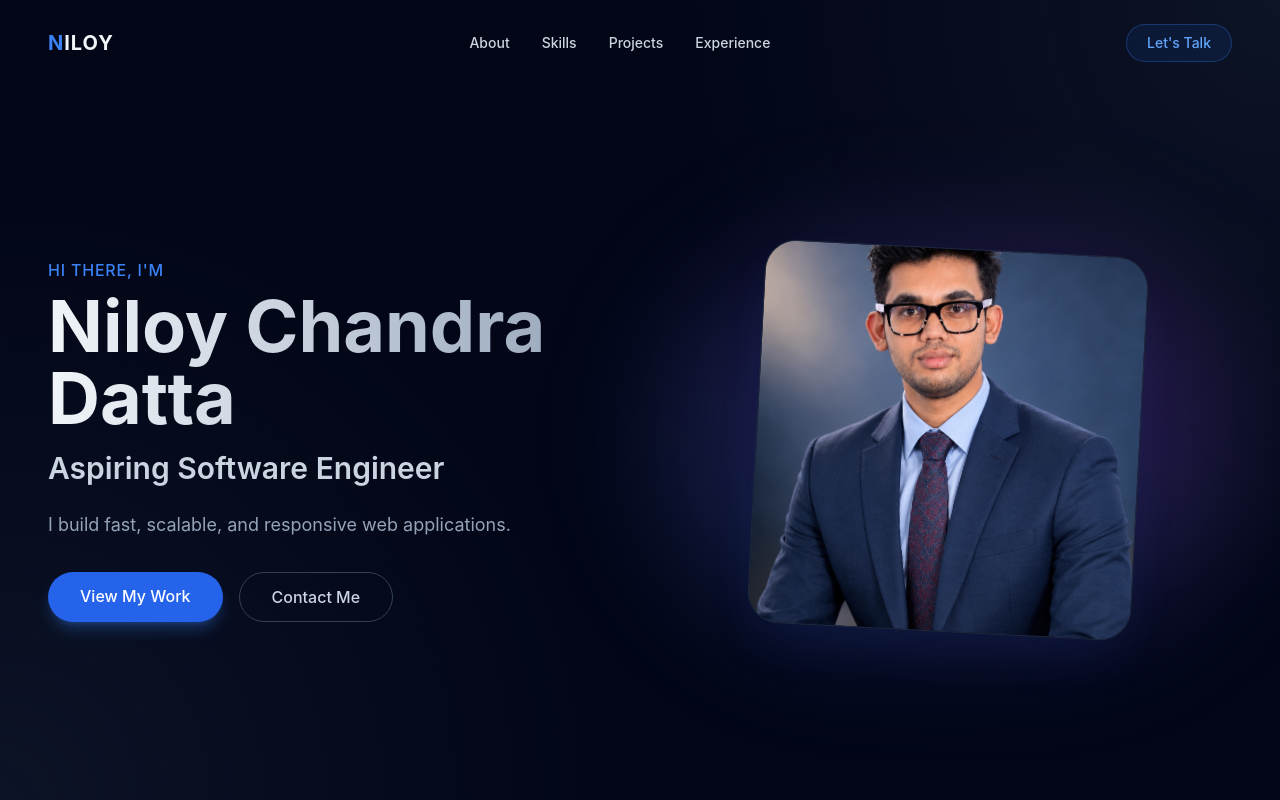
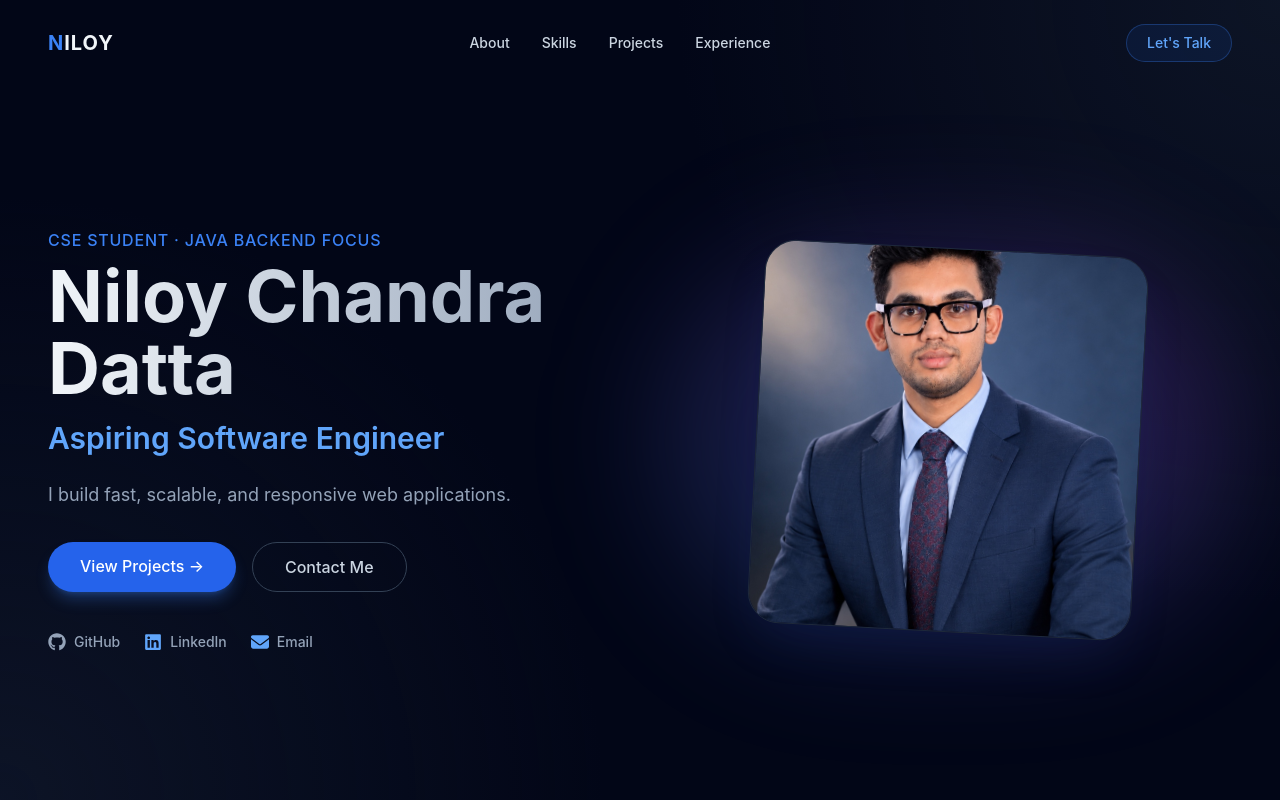
Before and after one commit to niloy-datta/portfolio-with-react, a React (Vite) app: page / in a window 1280 px wide. Shown: the top 800 px of the page. Built offline with nearby package versions, Linux system fonts and the light colour scheme.

Commit message:
Update Contact and Hero sections with full social channels and Let's Connect design

```diff
--- a/src/components/Contact.tsx
+++ b/src/components/Contact.tsx
@@ -1,25 +1,98 @@
 import React from "react";
 import { portfolio } from "../data/portfolio";
+import { FaGithub, FaLinkedin, FaEnvelope, FaArrowRight } from "react-icons/fa6";
 
 const Contact: React.FC = () => {
   return (
-    <section id="contact" className="py-24 relative overflow-hidden">
-      {/* Background glow */}
-      <div className="absolute top-1/2 left-1/2 -translate-x-1/2 -translate-y-1/2 w-[800px] h-[400px] bg-blue-600/5 rounded-full blur-[100px]"></div>
+    <section id="contact" className="py-20 bg-slate-950/60 border-t border-slate-800/40 relative overflow-hidden">
+      {/* Background glow effects */}
+      <div className="absolute top-1/2 left-1/4 -translate-y-1/2 w-96 h-96 bg-blue-600/10 rounded-full blur-3xl pointer-events-none"></div>
 
-      <div className="container mx-auto px-6 md:px-12 max-w-3xl text-center relative z-10">
-        <h2 className="text-4xl md:text-5xl font-bold text-slate-100 mb-6">
-          Get In Touch
+      <div className="container mx-auto px-6 md:px-12 max-w-6xl relative z-10">
+
+        <div className="flex flex-col lg:flex-row lg:items-center justify-between gap-10">
+
+          {/* Left Side: Header & Subtitle */}
+          <div className="max-w-md">
+            <p className="text-blue-500 text-xs font-bold tracking-widest uppercase mb-2">
+              08 | CONTACT
+            </p>
+            <h2 className="text-4xl md:text-5xl font-extrabold text-slate-100 tracking-tight mb-4">
+              Let's Connect
             </h2>
-        <p className="text-lg text-slate-400 mb-10 max-w-xl mx-auto">
-          Whether you have a question, a project idea, or just want to say hi, I'll try my best to get back to you!
+            <p className="text-slate-400 text-base leading-relaxed">
+              Interested in software development, learning opportunities and meaningful collaboration.
             </p>
+          </div>
+
+          {/* Right Side: Contact Channels & Send Message Button */}
+          <div className="flex flex-col sm:flex-row flex-wrap items-center gap-4">
+
+            {/* Email Card */}
             <a
               href={`mailto:${portfolio.socials.email}`}
-          className="inline-block bg-white text-slate-950 px-8 py-4 rounded-full font-bold text-lg hover:scale-105 transition-transform duration-300 shadow-xl shadow-white/10"
+              className="flex items-center gap-3.5 bg-slate-900/90 hover:bg-slate-850 border border-slate-800 hover:border-slate-700 px-5 py-3.5 rounded-2xl transition-all duration-200 group w-full sm:w-auto"
             >
-          Say Hello
+              <div className="w-10 h-10 rounded-xl bg-slate-800/80 border border-slate-700/60 flex items-center justify-center text-blue-400 group-hover:text-blue-300 group-hover:scale-105 transition-all">
+                <FaEnvelope size={18} />
+              </div>
+              <div className="text-left">
+                <span className="block text-xs font-medium text-slate-400">Email</span>
+                <span className="block text-sm font-semibold text-slate-200 group-hover:text-white transition-colors">
+                  {portfolio.socials.email}
+                </span>
+              </div>
             </a>
+
+            {/* GitHub Card */}
+            <a
+              href={portfolio.socials.github}
+              target="_blank"
+              rel="noopener noreferrer"
+              className="flex items-center gap-3.5 bg-slate-900/90 hover:bg-slate-850 border border-slate-800 hover:border-slate-700 px-5 py-3.5 rounded-2xl transition-all duration-200 group w-full sm:w-auto"
+            >
+              <div className="w-10 h-10 rounded-xl bg-slate-800/80 border border-slate-700/60 flex items-center justify-center text-slate-300 group-hover:text-white group-hover:scale-105 transition-all">
+                <FaGithub size={18} />
+              </div>
+              <div className="text-left">
+                <span className="block text-xs font-medium text-slate-400">GitHub</span>
+                <span className="block text-sm font-semibold text-slate-200 group-hover:text-white transition-colors">
+                  github.com/Niloy152
+                </span>
+              </div>
+            </a>
+
+            {/* LinkedIn Card */}
+            <a
+              href={portfolio.socials.linkedin}
+              target="_blank"
+              rel="noopener noreferrer"
+              className="flex items-center gap-3.5 bg-slate-900/90 hover:bg-slate-850 border border-slate-800 hover:border-slate-700 px-5 py-3.5 rounded-2xl transition-all duration-200 group w-full sm:w-auto"
+            >
+              <div className="w-10 h-10 rounded-xl bg-slate-800/80 border border-slate-700/60 flex items-center justify-center text-blue-400 group-hover:text-blue-300 group-hover:scale-105 transition-all">
+                <FaLinkedin size={18} />
+              </div>
+              <div className="text-left">
+                <span className="block text-xs font-medium text-slate-400">LinkedIn</span>
+                <span className="block text-sm font-semibold text-slate-200 group-hover:text-white transition-colors">
+                  linkedin.com/in/niloy-datta
+                </span>
+              </div>
+            </a>
+
+            {/* Send Message Button */}
+            <a
+              href={`mailto:${portfolio.socials.email}?subject=Let's%20Connect`}
+              className="flex items-center justify-center gap-2 bg-blue-600 hover:bg-blue-500 text-white font-medium px-6 py-4 rounded-2xl transition-all duration-200 shadow-lg shadow-blue-500/25 hover:shadow-blue-500/40 hover:-translate-y-0.5 w-full sm:w-auto text-sm"
+            >
+              <span>Send Message</span>
+              <FaArrowRight size={14} />
+            </a>
+
+          </div>
+
+        </div>
+
       </div>
     </section>
   );
--- a/src/components/Hero.tsx
+++ b/src/components/Hero.tsx
@@ -1,6 +1,7 @@
 import React from "react";
 // Data file import করা হচ্ছে যাতে dynamic data দেখানো যায়
 import { portfolio } from "../data/portfolio";
+import { FaGithub, FaLinkedin, FaEnvelope } from "react-icons/fa6";
 
 // Hero Component: এটা website-এর সবচেয়ে প্রথম অংশ।
 // এখানে আমার ছবি, নাম আর short introduction থাকবে।
@@ -14,7 +15,7 @@ const Hero: React.FC = () => {
 
         {/* Left Side: Text Content */}
         <div className="flex-1 text-center md:text-left">
-          <p className="text-blue-500 font-medium tracking-wider mb-2">HI THERE, I'M</p>
+          <p className="text-blue-500 font-medium tracking-wider mb-2">CSE STUDENT · JAVA BACKEND FOCUS</p>
 
           {/* নামটা অনেক বড় (text-5xl), bold এবং gradient color-এর হবে */}
           <h1 className="text-5xl md:text-7xl font-bold text-slate-100 mb-4 bg-clip-text text-transparent bg-gradient-to-r from-slate-100 to-slate-400">
@@ -22,7 +23,7 @@ const Hero: React.FC = () => {
           </h1>
 
           {/* role এবং tagline */}
-          <h2 className="text-2xl md:text-3xl font-semibold text-slate-300 mb-6">
+          <h2 className="text-2xl md:text-3xl font-semibold text-blue-400 mb-6">
             {portfolio.role}
           </h2>
           <p className="text-lg text-slate-400 max-w-xl mb-8 mx-auto md:mx-0 leading-relaxed">
@@ -30,18 +31,47 @@ const Hero: React.FC = () => {
           </p>
 
           {/* Call to Action Button */}
-          <div className="flex justify-center md:justify-start gap-4">
+          <div className="flex flex-wrap justify-center md:justify-start gap-4">
             <a
               href="#projects"
               className="bg-blue-600 hover:bg-blue-700 text-white px-8 py-3 rounded-full font-medium transition-all duration-300 shadow-lg shadow-blue-500/30 hover:-translate-y-1"
             >
-              View My Work
+              View Projects →
             </a>
             <a
               href="#contact"
               className="border border-slate-700 hover:border-slate-500 text-slate-300 px-8 py-3 rounded-full font-medium transition-all duration-300 hover:-translate-y-1"
             >
               Contact Me
+            </a>
+          </div>
+
+          {/* Social quick links below CTA buttons */}
+          <div className="flex items-center justify-center md:justify-start gap-6 mt-8 pt-2">
+            <a
+              href={portfolio.socials.github}
+              target="_blank"
+              rel="noopener noreferrer"
+              className="flex items-center gap-2 text-slate-400 hover:text-white text-sm font-medium transition-colors"
+            >
+              <FaGithub size={18} />
+              <span>GitHub</span>
+            </a>
+            <a
+              href={portfolio.socials.linkedin}
+              target="_blank"
+              rel="noopener noreferrer"
+              className="flex items-center gap-2 text-slate-400 hover:text-blue-400 text-sm font-medium transition-colors"
+            >
+              <FaLinkedin size={18} className="text-blue-400" />
+              <span>LinkedIn</span>
+            </a>
+            <a
+              href={`mailto:${portfolio.socials.email}`}
+              className="flex items-center gap-2 text-slate-400 hover:text-blue-400 text-sm font-medium transition-colors"
+            >
+              <FaEnvelope size={18} className="text-blue-400" />
+              <span>Email</span>
             </a>
           </div>
         </div>
```
Lines whose indentation alone changed are shown as unchanged.
